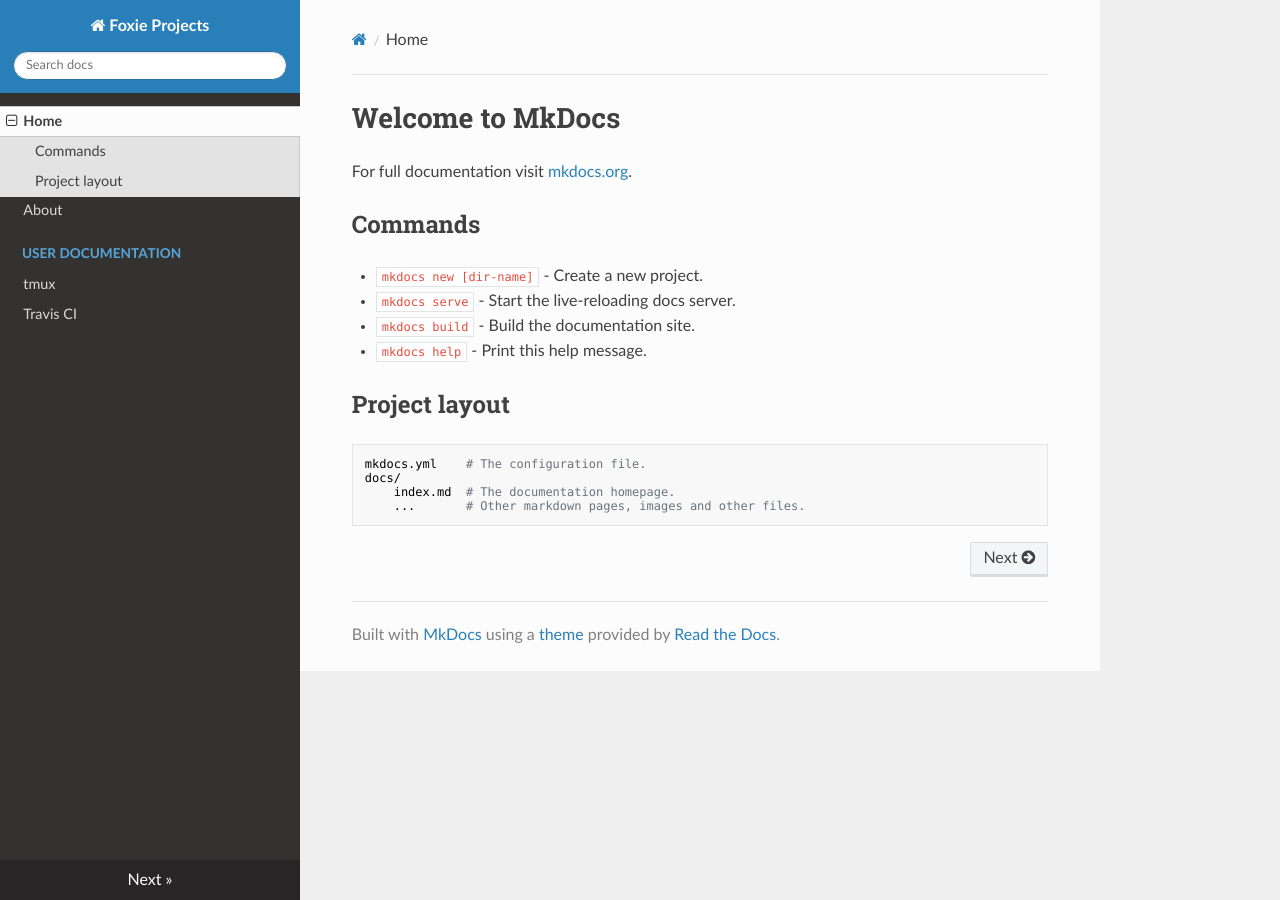
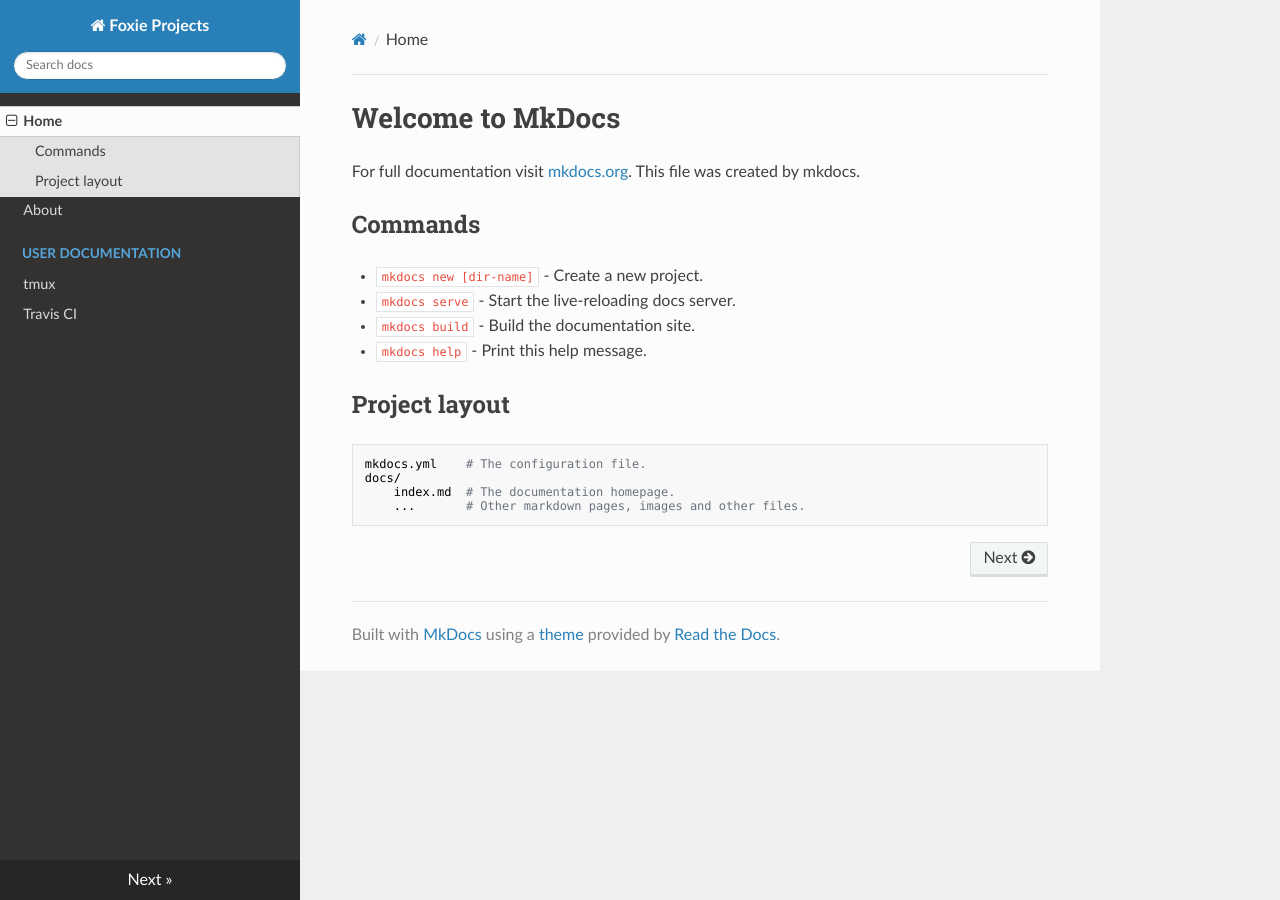
Before and after one commit to linviaz/foxie, an MkDocs documentation site: the page built from docs/index.md, in a window 1280 px wide. Built offline with MkDocs 1.6.1, drawn with Linux system fonts in a browser that asks for light colours; nearby versions of some CDN libraries; old or Windows-style settings are respelled for this version of MkDocs.

Commit message:
Update index.md

```diff
--- a/docs/index.md
+++ b/docs/index.md
@@ -1,6 +1,7 @@
 # Welcome to MkDocs
 
 For full documentation visit [mkdocs.org](http://mkdocs.org).
+This file was created by mkdocs.
 
 ## Commands
 
```
